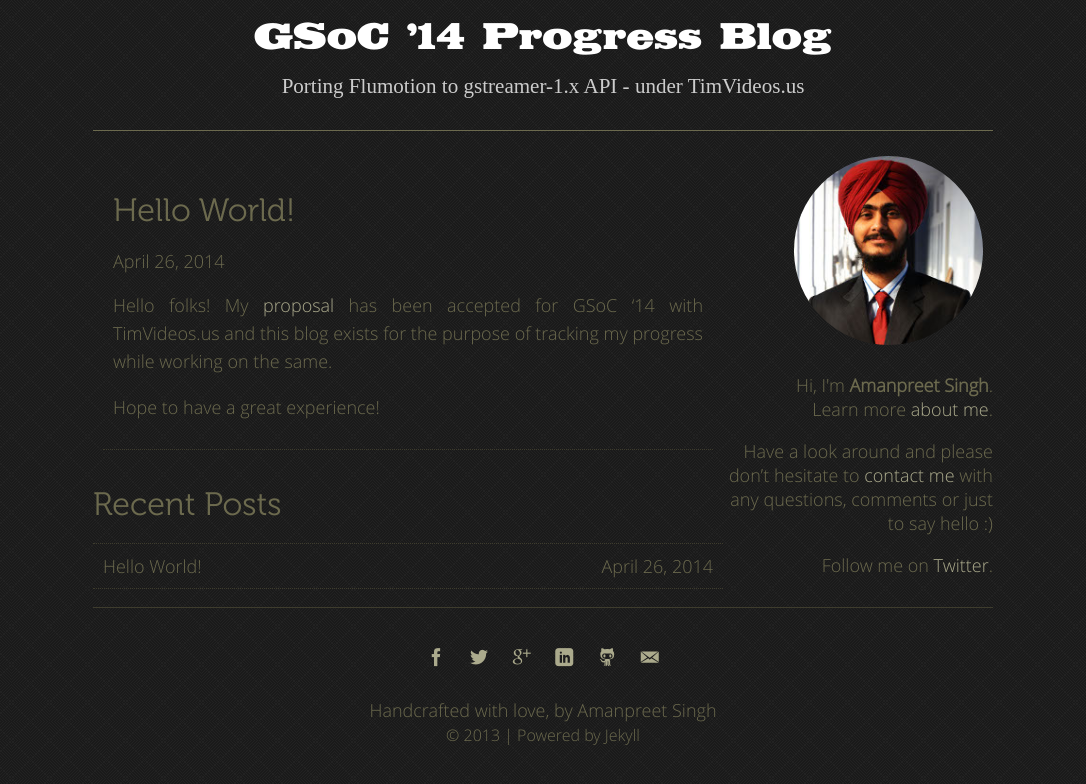
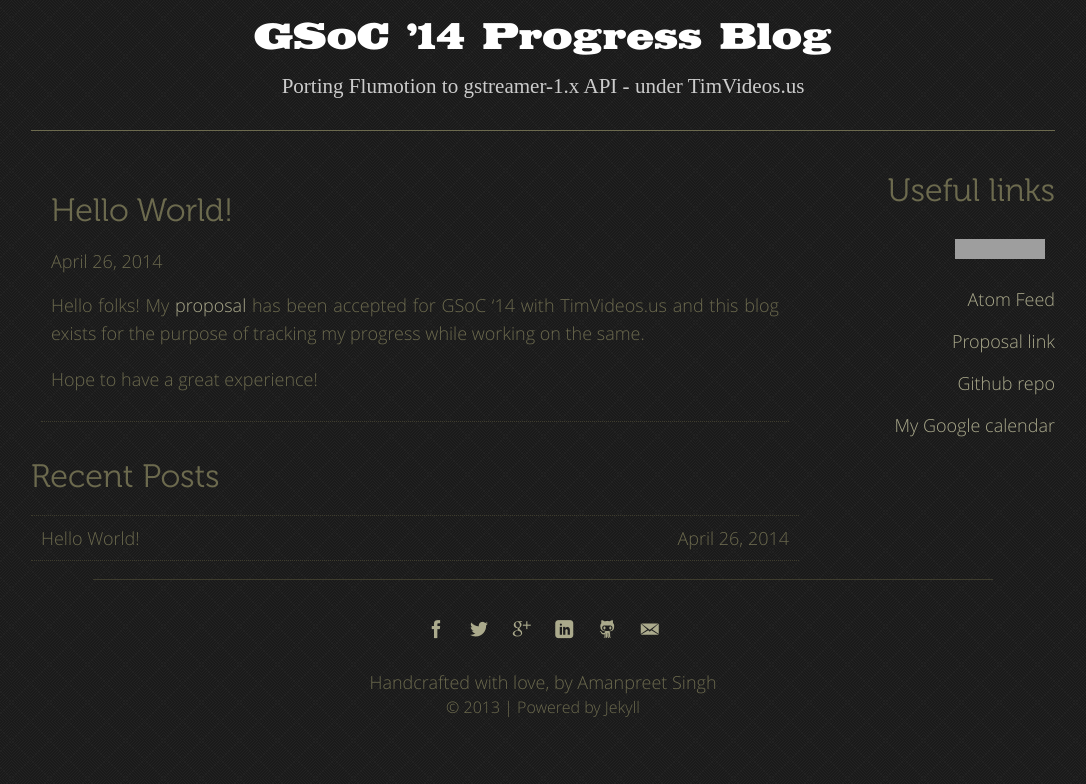
Before and after one commit to ApsOps/porting-flumotion, a Jekyll site: the page built from index.html, in a window 1280 px wide. Shown: the top 784 px of the page, without its empty margins (97-1183 px from the left). Built offline with Jekyll 4.4.1, drawn with Linux system fonts in a browser that asks for light colours; comment, search, counter and statistics services are not loaded; grey boxes are pictures that could not be loaded.

Commit message:
Replaced sidebar

```diff
--- a/_layouts/default.html
+++ b/_layouts/default.html
@@ -22,6 +22,27 @@
 	    transform: none;
 	    font-size: 2em;
 	}
+
+    header {
+        width: 80%;
+    }
+
+    .wrapper {
+        width: 80%;
+    }
+
+    img.build-status {
+        width: 35%;
+        border-radius: 0;
+    }
+
+    .main {
+        width: 75%;
+    }
+
+    aside {
+        width: 25%;
+    }
 	</style>
         <!--[if lte IE 7]><script src="/js/lte-ie7.js"></script><![endif]-->
     </head>
@@ -44,10 +65,12 @@
 
             </div>
             <aside>
-                <img src="/images/aman-image.jpg" alt="Aman's Image" />
-                <p>Hi, I'm <strong>Amanpreet Singh</strong>.<br />Learn more <a href="{{ site.url }}/about/">about me</a>.</p>
-                <p>Have a look around and please don’t hesitate to <a href="mailto:{{ site.author.email }}">contact me</a> with any questions, comments or just to say hello :)</p>
-                <p>Follow me on <a href="http://twitter.com/{{ site.author.twitter }}" target="_blank">Twitter</a>.</p>
+                <h2>Useful links</h2>
+                <p><a href="https://travis-ci.org/aps-sids/flumotion-orig"><img class="build-status" src="https://travis-ci.org/aps-sids/flumotion-orig.svg?branch=porting-to-gst1.0"></img></a></p>
+                <p><a href="{{ site.url }}/atom.xml">Atom Feed</a></p>
+                <p><a href="http://www.google-melange.com/gsoc/proposal/public/google/gsoc2014/sids/5668600916475904">Proposal link</a></p>
+                <p><a href="https://github.com/aps-sids/flumotion-orig">Github repo</a></p>
+                <p><a href="https://www.google.com/calendar/embed?src=bon1obps9pvu0rjrpf38a2afto%40group.calendar.google.com&ctz=Asia/Calcutta">My Google calendar</a></p>
             </aside>
         </div>
         <footer>
```
